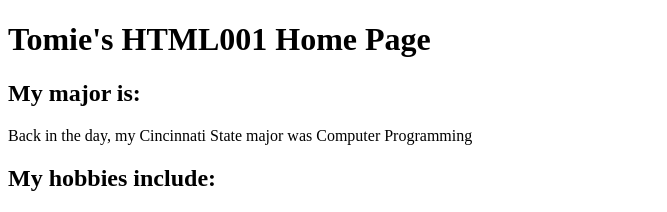
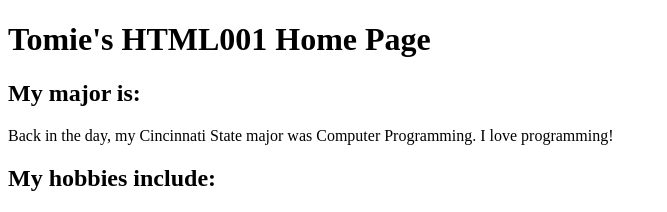
Before and after one commit to ITCincinnatiState/Java, a plain HTML site: page index.html in a window 1280 px wide. Shown: the top 212 px of the page, without its empty margins (0-667 px from the left). Drawn offline with Linux system fonts and the light colour scheme.

Commit message:
Update index.html

```diff
--- a/index.html
+++ b/index.html
@@ -11,7 +11,7 @@
 	<body>
 		<h1> Tomie's HTML001 Home Page </h1>
 		<h2> My major is: </h2>
-		<p> Back in the day, my Cincinnati State major was Computer Programming </p>
+		<p> Back in the day, my Cincinnati State major was Computer Programming. I love programming! </p>
 		<h2> My hobbies include: </h2>
 		<p> Going to the beach, scuba diving, run 5k </p>
 		<h2> Why I love CState </h2>
```
